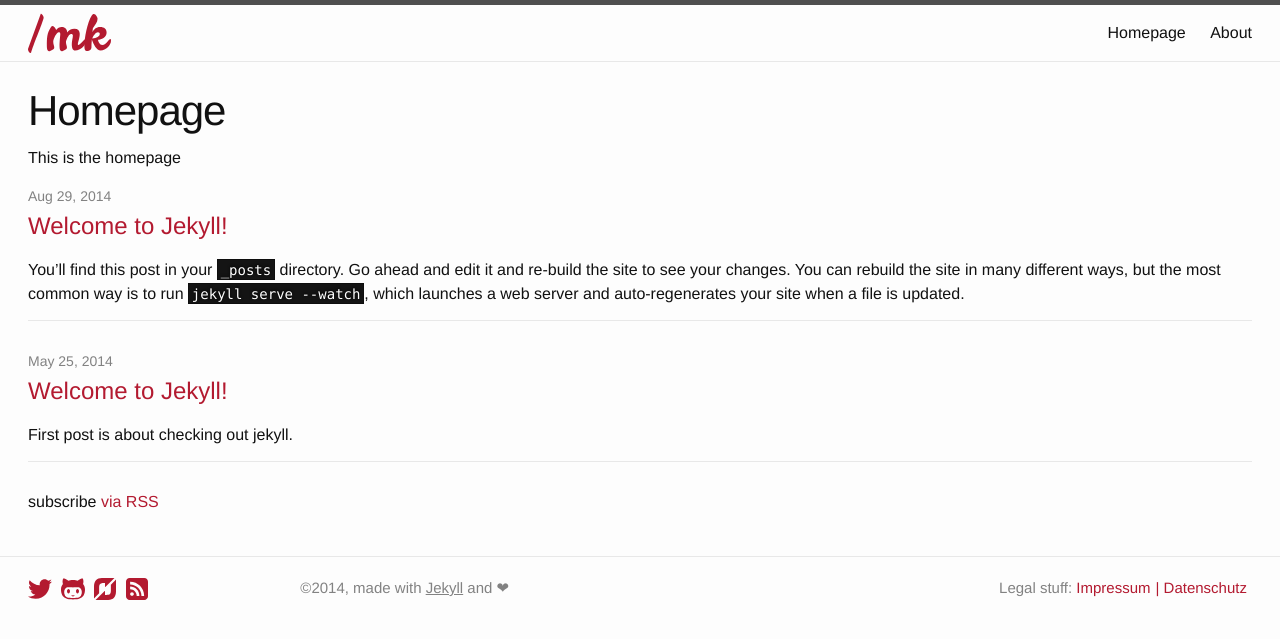
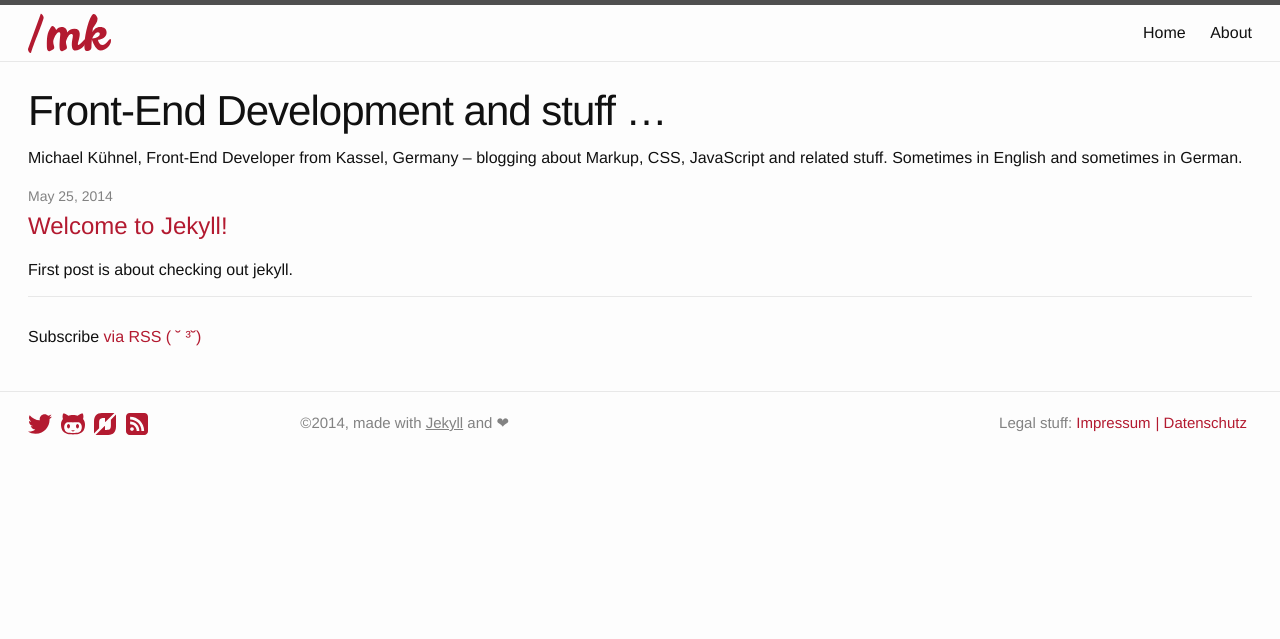
Before and after one commit to mischah/michael-kuehnel.de, a Jekyll site: the page built from 00-index.html, in a window 1280 px wide. Shown: the top 639 px of the page. Built offline with Jekyll 4.4.1, drawn with Linux system fonts in a browser that asks for light colours.

Commit message:
Finish home and posts pages

```diff
--- a/00-index.html
+++ b/00-index.html
@@ -1,20 +1,22 @@
 ---
 layout: default
-title: Homepage
+title: Home
 menu: true
 permalink: "/"
 ---
 
 <div class="home">
 
-	<h1 class="post-title">Homepage</h1>
+	<h1 class="post-title">Front-End Development and stuff …</h1>
 
-	<p>This is the homepage</p>
+	<p>
+		{{ site.description }}
+	</p>
 
 	<ul class="post-list">
 		{% for post in site.posts %}
 			<li>
-				<span class="post-meta">{{ post.date | date: "%b %-d, %Y" }}</span>
+				<span class="post-meta">{{ post.date | date: "%B %-d, %Y" }}</span>
 
 				<h2>
 					<a class="post-link" href="{{ post.url | prepend: site.baseurl }}">{{ post.title }}</a>
@@ -24,6 +26,8 @@ permalink: "/"
 		{% endfor %}
 	</ul>
 
-	<p class="rss-subscribe">subscribe <a href="{{ "/feed.xml" | prepend: site.baseurl }}">via RSS</a></p>
+	<p class="rss-subscribe">
+		Subscribe <a href="{{ "/feed.xml" | prepend: site.baseurl }}">via RSS ( ˘ ³˘)</a>
+	</p>
 
 </div>
--- a/_posts/2014-08-29-welcome-to-jekyll.markdown
+++ /dev/null
@@ -1,25 +0,0 @@
----
-layout: post
-title:  "Welcome to Jekyll!"
-date:   2014-08-29 22:47:57
-categories: jekyll update
----
-You’ll find this post in your `_posts` directory. Go ahead and edit it and re-build the site to see your changes. You can rebuild the site in many different ways, but the most common way is to run `jekyll serve --watch`, which launches a web server and auto-regenerates your site when a file is updated.
-
-To add new posts, simply add a file in the `_posts` directory that follows the convention `YYYY-MM-DD-name-of-post.ext` and includes the necessary front matter. Take a look at the source for this post to get an idea about how it works.
-
-Jekyll also offers powerful support for code snippets:
-
-{% highlight ruby %}
-def print_hi(name)
-  puts "Hi, #{name}"
-end
-print_hi('Tom')
-#=> prints 'Hi, Tom' to STDOUT.
-{% endhighlight %}
-
-Check out the [Jekyll docs][jekyll] for more info on how to get the most out of Jekyll. File all bugs/feature requests at [Jekyll’s GitHub repo][jekyll-gh]. If you have questions, you can ask them on [Jekyll’s dedicated Help repository][jekyll-help].
-
-[jekyll]:      http://jekyllrb.com
-[jekyll-gh]:   https://github.com/jekyll/jekyll
-[jekyll-help]: https://github.com/jekyll/jekyll-help
--- a/_sass/_layout.scss
+++ b/_sass/_layout.scss
@@ -152,7 +152,7 @@
 	}
 	a:hover {
 		.icon > svg path {
-			fill: lighten($brand-color, 10%);;
+			fill: lighten($brand-color, 10%);
 		}
 	}
 }
```
Also changed, not shown: _layouts/post.html (+6 -1 lines), _posts/2014-05-25-welcome-to-jekyll.md (renamed from _posts/2014-05-25-welcome-to-jekyll.markdown).
